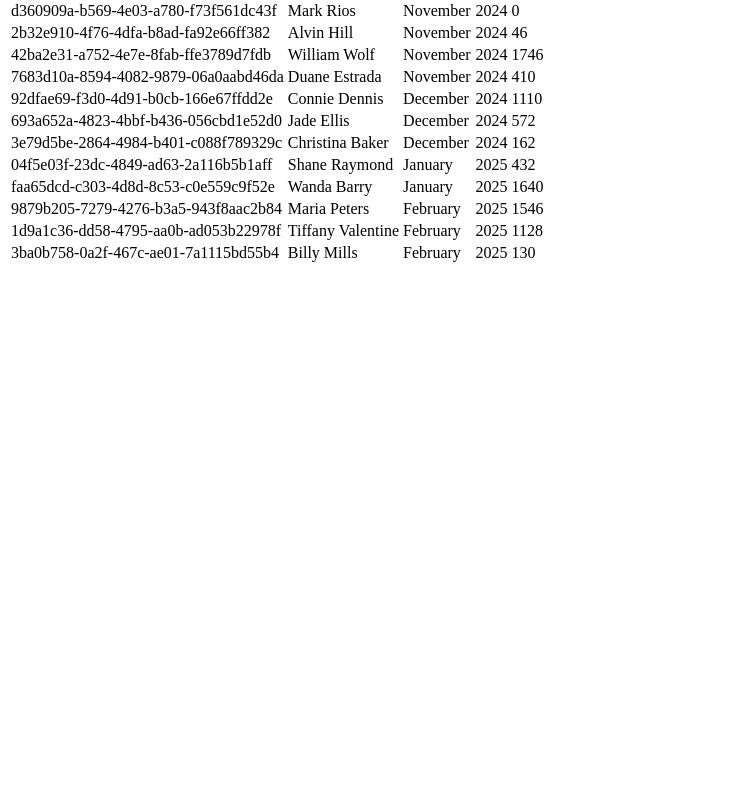
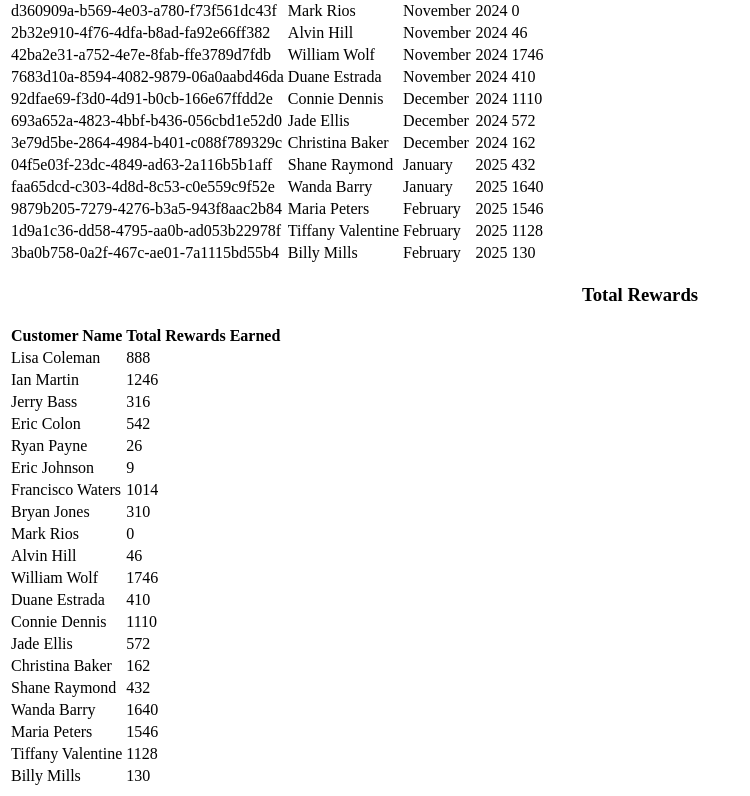
Before and after one commit to srohan722/react_HW_RewardSystem, a React (Vite) app: page / in a window 1280 px wide. Shown: the part 843-1639 px from the top of the page, without its empty margins (0-750 px from the left). Before the commit the page ends 1116 px from the top, so only its background shows below. Built offline with nearby package versions, Linux system fonts and the light colour scheme.

Commit message:
All Tables now present in UI

```diff
--- a/src/App.jsx
+++ b/src/App.jsx
@@ -2,6 +2,8 @@ import useFetch from './utils/hooks/useFetch.js'
 import {monthlyAggregatePoints} from './utils/services/monthlyAndTotalAggregatePoints'
 import { AllTransactions } from './components/AllTransactions';
 import { MonthlyRewards } from './components/MonthlyRewards';
+import TotalRewards from './components/TotalRewards.jsx';
+
 
 function App() {
   const { data, loading, error } = useFetch('/mockDataApi.js');
@@ -23,6 +25,9 @@ function App() {
     <h3 style={{textAlign : 'center'}}>Monthly Rewards</h3>
     <MonthlyRewards rewards = {calculatedRewards}/>
 
+    <h3 style={{textAlign : 'center'}}>Total Rewards</h3>
+    <TotalRewards rewards = {calculatedRewards}/>
+
     </>
   )
 }
--- a/src/components/TotalRewards.jsx
+++ b/src/components/TotalRewards.jsx
@@ -0,0 +1,24 @@
+import React from 'react'
+
+const TotalRewards = ({rewards}) => {
+  return (
+    <table>
+        <thead><tr>
+
+            <th>Customer Name</th>
+            <th>Total Rewards Earned</th>
+        </tr>
+        </thead>
+
+        <tbody>
+        {Object.entries(rewards).map(([customerId, { Name, totalReward }]) => (
+          <tr key={customerId}>
+            <td>{Name}</td>
+            <td>{totalReward}</td>
+          </tr>))}
+        </tbody>
+    </table>
+  )
+}
+
+export default TotalRewards
```
